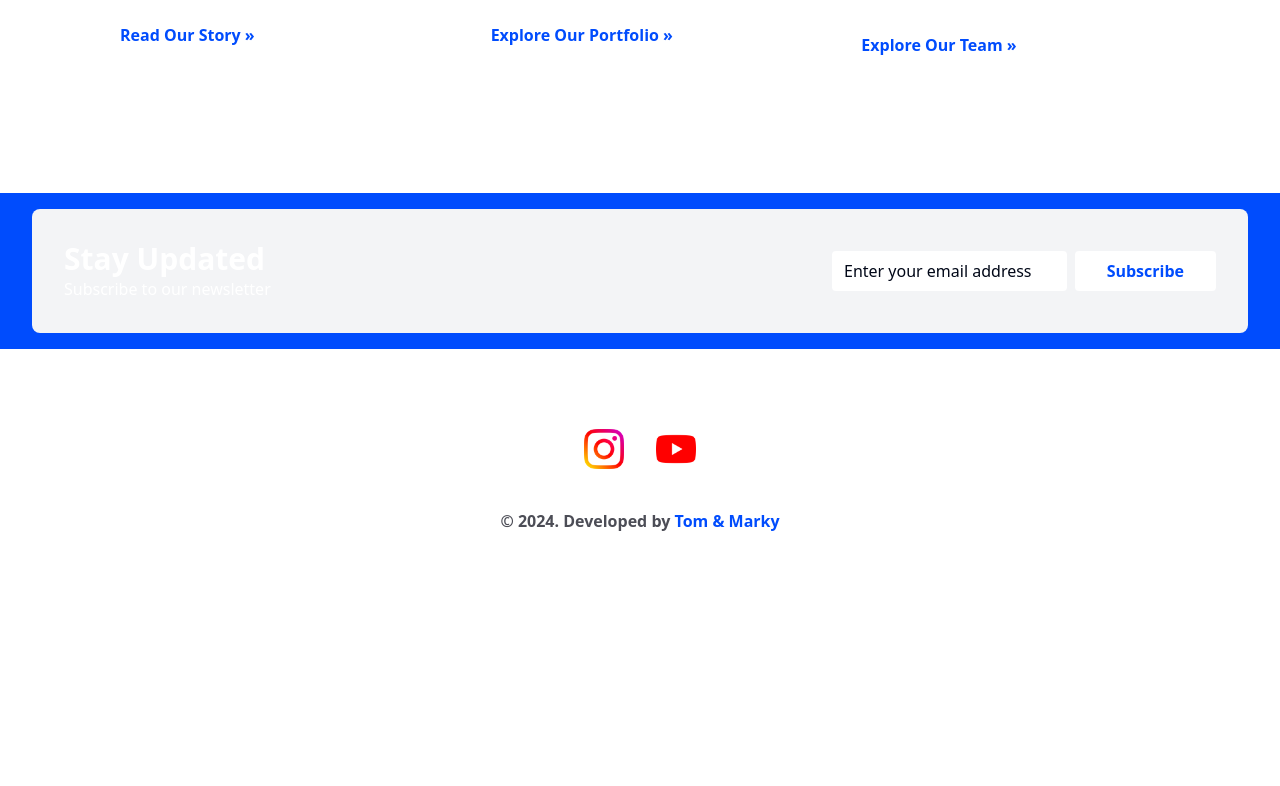
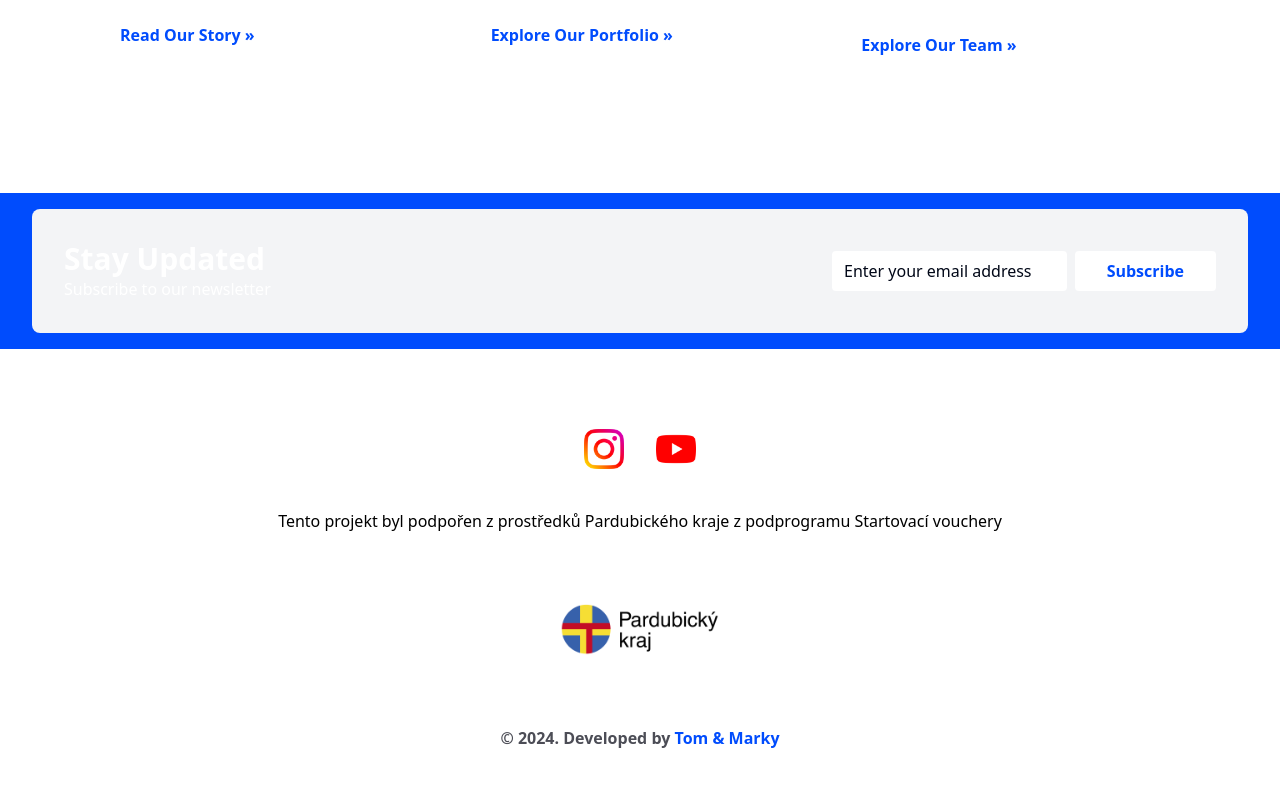
Before and after one commit to TomKalina/independentrecords.cz, a Next.js app: page /demo in a window 1280 px wide. Shown: the part 2658-3444 px from the top of the page. Before the commit the page ends 3231 px from the top, so only its background shows below. Built offline with nearby package versions, Linux system fonts and the light colour scheme; what tailwindcss-animated would draw is missing.

Commit message:
refactor: Update Footer component social media icons

```diff
--- a/src/app/components/Footer.tsx
+++ b/src/app/components/Footer.tsx
@@ -1,4 +1,5 @@
 import * as React from "react";
+import Image from "next/image";
 
 interface Props {}
 
@@ -7,20 +8,24 @@ export default function Footer(props: Props) {
     <footer className="py-10">
       <ul className="mt-10 flex justify-center space-x-8">
         <li>
-          <a href="#">
-            <img
-              src="assets/images/social_icons/instagram.png"
+          <a href="https://www.youtube.com/channel/UC5N-XPGXWVO1tlWLfgkqHQQ">
+            <Image
+              src="/assets/images/social_icons/instagram.png"
               alt="Instagram"
               className="h-10 w-10"
+              width={512}
+              height={512}
             />
           </a>
         </li>
         <li>
-          <a href="#">
-            <img
-              src="assets/images/social_icons/youtube.png"
+          <a href="https://www.instagram.com/indpnt_records/">
+            <Image
+              src="/assets/images/social_icons/youtube.png"
               alt="YouTube"
               className="h-10 w-10"
+              width={512}
+              height={512}
             />
           </a>
         </li>
@@ -52,6 +57,19 @@ export default function Footer(props: Props) {
           </a>
         </li> */}
       </ul>
+      <div className="mt-10 text-center">
+        Tento projekt byl podpořen z prostředků Pardubického kraje z podprogramu
+        Startovací vouchery
+      </div>
+      <div className="mt-10 flex justify-center ">
+        <Image
+          src="/pardubicky-kraj-logo-00o.jpg"
+          alt="YouTube"
+          className=""
+          width={200}
+          height={200}
+        />
+      </div>
       <span className="mt-10 block text-center font-semibold text-gray-txt ">
         © {new Date().getFullYear()}. Developed by{" "}
         <a href="https://skalina.cz" className="text-primary">
--- a/src/app/page.tsx
+++ b/src/app/page.tsx
@@ -11,9 +11,6 @@ import Slideshow from "./subPages/Slideshow";
 export default function Home() {
   return (
     <>
-      <Section title="Podpora">
-        Independent Studio bylo vybudováno za podpory CT-Pink
-      </Section>
       {/* <Slideshow /> */}
       <Services />
       <Story />
```
Also changed, not shown: public/pardubicky-kraj-logo-00o.jpg (added).
